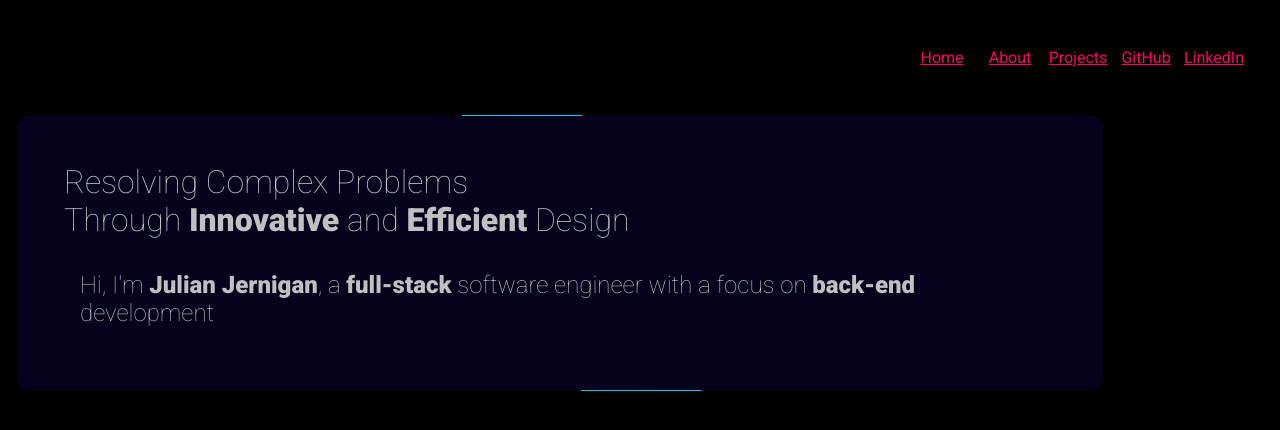
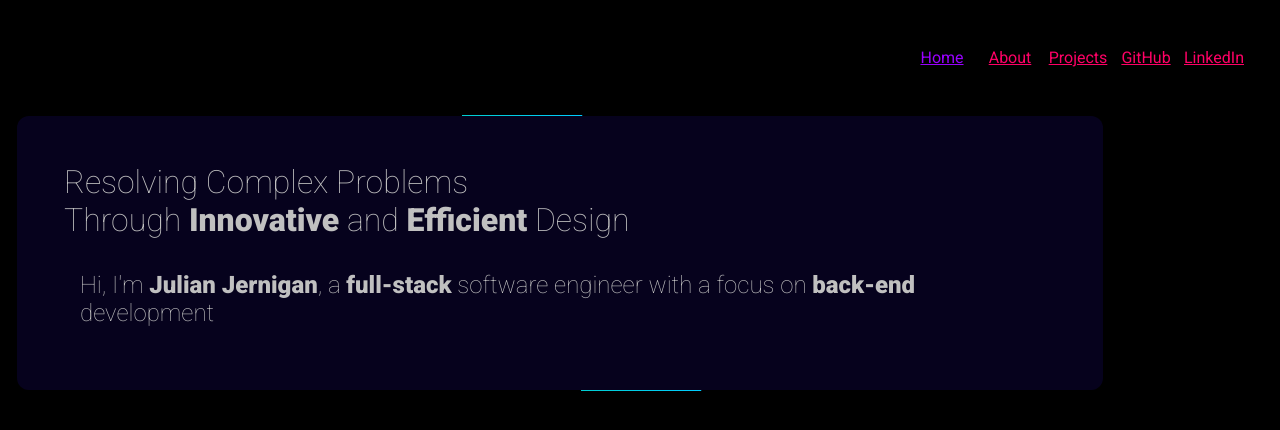
Before and after one commit to Job85/simplistic-portfolio, a Next.js app: page / in a window 1280 px wide. Shown: the top 430 px of the page. Built offline with nearby package versions, Linux system fonts and the light colour scheme.

Commit message:
implemented usePathname function to set active link styling

```diff
--- a/src/app/components/Nav/Nav.module.css
+++ b/src/app/components/Nav/Nav.module.css
@@ -21,3 +21,7 @@
     justify-content: center;
     color: #FF0066;
 }
+
+.activeLink {
+    color: #9900FF;
+}
--- a/src/app/components/Nav/NavBar.jsx
+++ b/src/app/components/Nav/NavBar.jsx
@@ -1,20 +1,25 @@
+'use client'
+
 import React from "react";
+import { usePathname } from "next/navigation";
 import Link from "next/link";
 import styles from "./Nav.module.css";
 
 const NavBar = () => {
 
+    const pathname = usePathname();
+
     return (
         <nav className={styles.navBar}>
             <ul className={styles.navLinks}>
                 <Link
-                    className={styles.navLink}
+                    className={`${styles.navLink} ${pathname === '/' ? styles.activeLink : ''}`}
                     href="/"
                 >
                     Home
                 </Link>
                 <Link
-                    className={styles.navLink}
+                    className={`${styles.navLink} ${pathname === '/about' ? styles.activeLink : ''}`}
                     href="/about"
                 >
                     About
```
